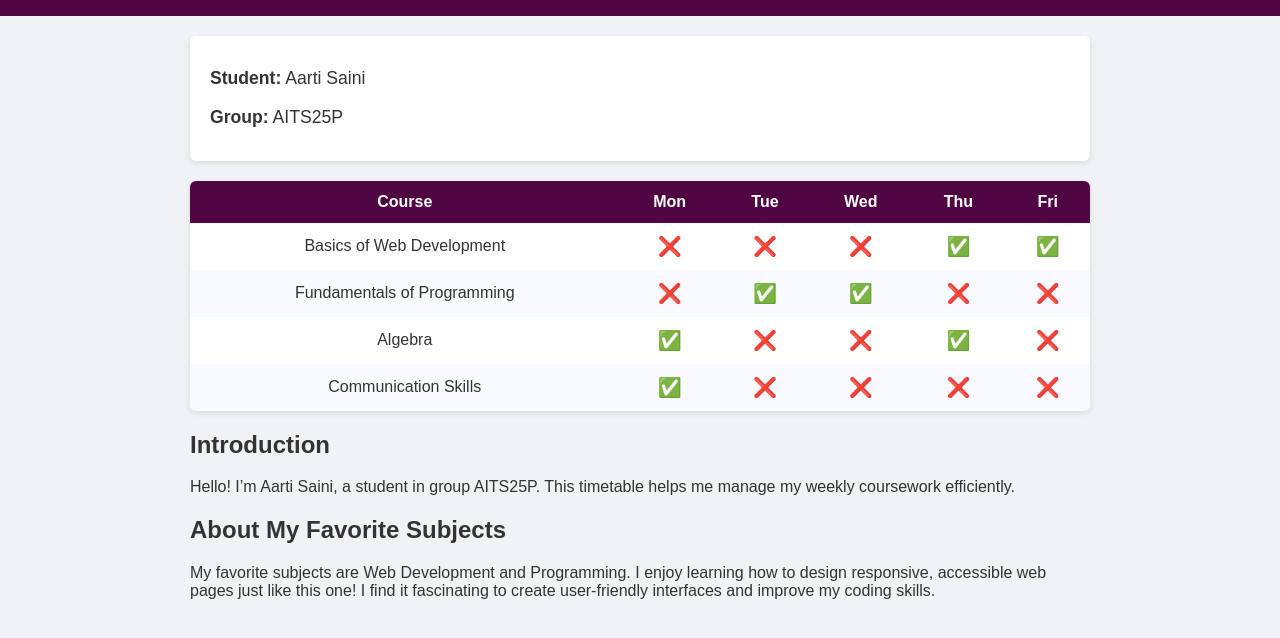
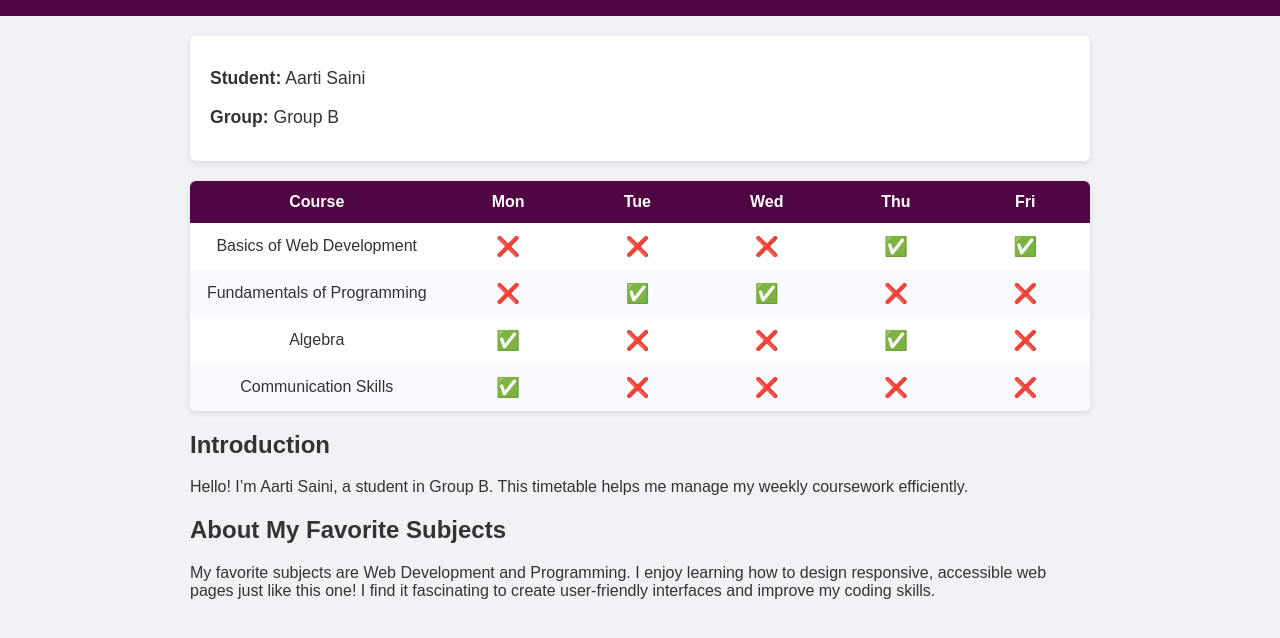
Before and after one commit to AartiSaini2002/Task-E, a plain HTML site: page index.html in a window 1280 px wide. Shown: the part 94-732 px from the top of the page. Drawn offline with Linux system fonts and the light colour scheme.

Commit message:
width and group

```diff
--- a/index.html
+++ b/index.html
@@ -20,7 +20,7 @@
     <!-- Student info card -->
     <section class="student-info" aria-label="Student information">
       <p><strong>Student:</strong> <span class="student-name">Aarti Saini</span></p>
-      <p><strong>Group:</strong> <span class="student-group">AITS25P</span></p>
+      <p><strong>Group:</strong> <span class="student-group">Group B</span></p>
     </section>
 
     <!-- Table card -->
@@ -74,7 +74,7 @@
     </div>
  <section class="intro">
   <h2>Introduction</h2>
-  <p>Hello! I’m Aarti Saini, a student in group AITS25P. This timetable helps me manage my weekly coursework efficiently.</p>
+  <p>Hello! I’m Aarti Saini, a student in Group B. This timetable helps me manage my weekly coursework efficiently.</p>
 </section>
 
 <section class="other-content">
--- a/style.css
+++ b/style.css
@@ -43,6 +43,18 @@ body {
 .table {
   width: 100%;
   border-collapse: collapse;
+  table-layout: fixed; /* ensures total width = 100% exactly */
+}
+
+/* Explicit column widths (sum = 100%) */
+.table th:first-child,
+.table td:first-child {
+  width: 30%;
+}
+
+.table th:not(:first-child),
+.table td:not(:first-child) {
+  width: 14%;
 }
 
 .table th {
```
